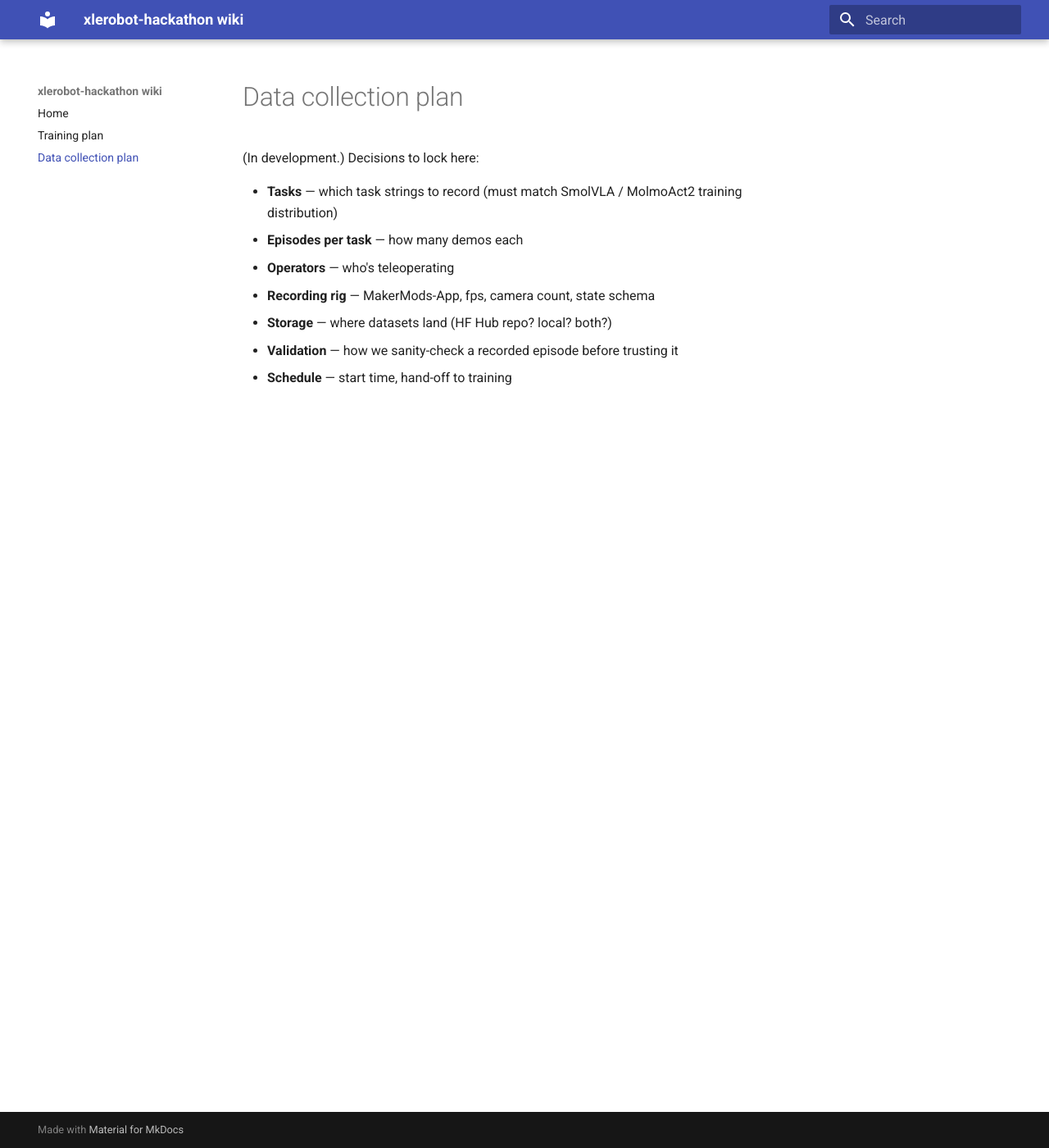
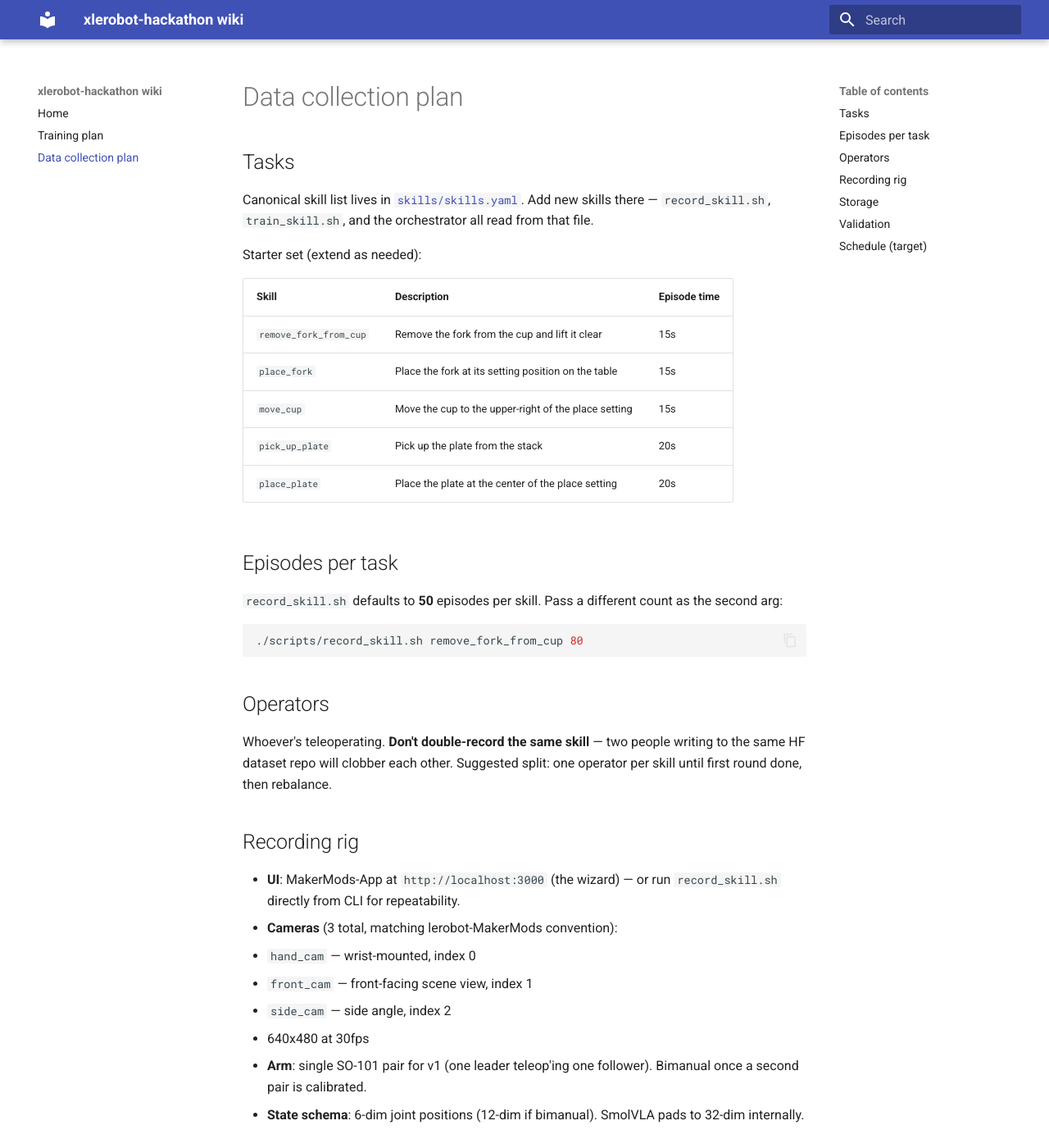
Before and after one commit to corybarr/xlerobot-hackathon, an MkDocs documentation site: the page built from wiki/data-collection-plan.md, in a window 1280 px wide and 1400 px high. Shown: the whole window at 82% size. Built offline with MkDocs 1.6.1 and Material for MkDocs 9.7.7, drawn with Linux system fonts in a browser that asks for light colours; some of the changed text lies outside the part shown.

Commit message:
docs(wiki): fill in training + data collection plans
Locks in the architecture decisions made this session:
- Hierarchical Gemma planner + per-skill VLAs (SmolVLA / ACT / MolmoAct2 A/B)
- Spark for training + Gemma inference (port-forwarded Ollama)
- Per-skill HF datasets, parallel team training on (skill, VLA) combos
- 5 starter skills aligned with skills/skills.yaml as single source of truth
- Validation flow + fallback ladder if a VLA underperforms

````diff
--- a/wiki/data-collection-plan.md
+++ b/wiki/data-collection-plan.md
@@ -1,11 +1,65 @@
 # Data collection plan
 
-(In development.) Decisions to lock here:
+## Tasks
 
-- **Tasks** — which task strings to record (must match SmolVLA / MolmoAct2 training distribution)
-- **Episodes per task** — how many demos each
-- **Operators** — who's teleoperating
-- **Recording rig** — MakerMods-App, fps, camera count, state schema
-- **Storage** — where datasets land (HF Hub repo? local? both?)
-- **Validation** — how we sanity-check a recorded episode before trusting it
-- **Schedule** — start time, hand-off to training
+Canonical skill list lives in [`skills/skills.yaml`](https://github.com/corybarr/xlerobot-hackathon/blob/main/skills/skills.yaml). Add new skills there — `record_skill.sh`, `train_skill.sh`, and the orchestrator all read from that file.
+
+Starter set (extend as needed):
+
+| Skill | Description | Episode time |
+|---|---|---|
+| `remove_fork_from_cup` | Remove the fork from the cup and lift it clear | 15s |
+| `place_fork` | Place the fork at its setting position on the table | 15s |
+| `move_cup` | Move the cup to the upper-right of the place setting | 15s |
+| `pick_up_plate` | Pick up the plate from the stack | 20s |
+| `place_plate` | Place the plate at the center of the place setting | 20s |
+
+## Episodes per task
+
+`record_skill.sh` defaults to **50** episodes per skill. Pass a different count as the second arg:
+
+```bash
+./scripts/record_skill.sh remove_fork_from_cup 80
+```
+
+## Operators
+
+Whoever's teleoperating. **Don't double-record the same skill** — two people writing to the same HF dataset repo will clobber each other. Suggested split: one operator per skill until first round done, then rebalance.
+
+## Recording rig
+
+- **UI**: MakerMods-App at `http://localhost:3000` (the wizard) — or run `record_skill.sh` directly from CLI for repeatability.
+- **Cameras** (3 total, matching lerobot-MakerMods convention):
+  - `hand_cam` — wrist-mounted, index 0
+  - `front_cam` — front-facing scene view, index 1
+  - `side_cam` — side angle, index 2
+  - 640x480 at 30fps
+- **Arm**: single SO-101 pair for v1 (one leader teleop'ing one follower). Bimanual once a second pair is calibrated.
+- **State schema**: 6-dim joint positions (12-dim if bimanual). SmolVLA pads to 32-dim internally.
+
+## Storage
+
+Datasets push to HF Hub at `<HF_USER>/xlerobot-<skill>`. Default `HF_USER` is `Globalmysterysnailrevolution`; override via env var to push under a team org instead.
+
+Backups: HF Hub is the source of truth — no local-only datasets. If a recording session ends without a successful push, retry before recording more.
+
+## Validation
+
+After recording each skill, replay one episode to sanity-check:
+
+```bash
+lerobot-replay --dataset.repo_id=<HF_USER>/xlerobot-<skill> --episodes 0
+```
+
+The arm should reproduce the recorded motion. If it doesn't, the calibration is off (or the recording is corrupt) — re-record before sinking more time. Don't train on broken data.
+
+## Schedule (target)
+
+| When | What |
+|---|---|
+| Sat afternoon | Calibrate arms; first 50 episodes of `remove_fork_from_cup` + `place_fork` |
+| Sat evening | Remaining 3 starter skills (`move_cup`, `pick_up_plate`, `place_plate`) |
+| Sat night | Training kicks off in parallel on Spark |
+| Sun morning | Extend skill list based on whatever Gemma actually needs to call to finish "set the table" |
+| Sun early afternoon | Integration test |
+| **Sun 4 PM** | **Submission deadline** |
````
Also changed, not shown: wiki/training-plan.md (+57 -7 lines).
